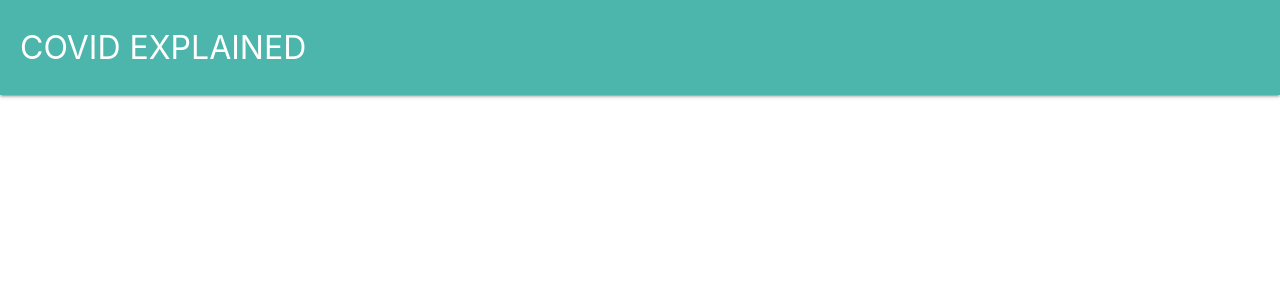
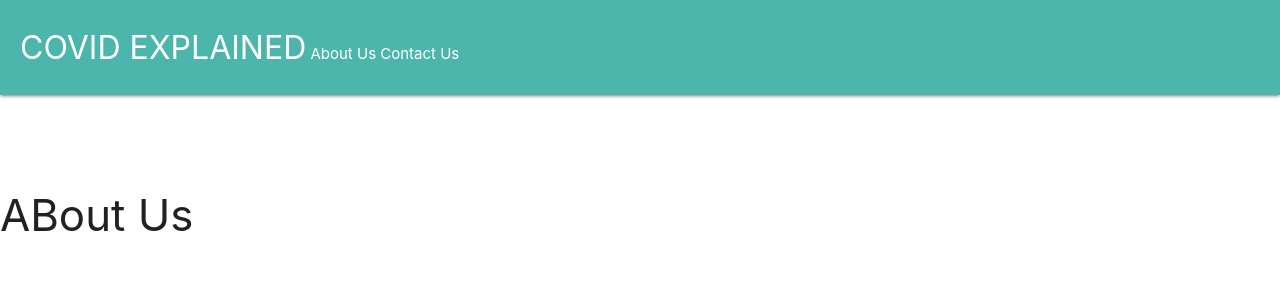
Before and after one commit to alexandreaco/covid-explained, a Vue app: page /#/about-us in a window 1280 px wide. Shown: the top 300 px of the page. Built offline with nearby package versions, Linux system fonts and the light colour scheme.

Commit message:
Add about and contact routes, links, and views.

```diff
--- /dev/null
+++ b/src/components/AboutUs.vue
@@ -0,0 +1,19 @@
+<template>
+  <div class="about-us">
+    <br />
+    <br />
+    <br />
+    <h3>ABout Us</h3>
+  </div>
+</template>
+
+<script>
+export default {
+  name: 'AboutUs',
+  data() {
+    return {};
+  },
+};
+</script>
+
+<style></style>
--- /dev/null
+++ b/src/components/ContactUs.vue
@@ -0,0 +1,19 @@
+<template>
+  <div class="contact-us">
+    <br />
+    <br />
+    <br />
+    <h3>Contact Us</h3>
+  </div>
+</template>
+
+<script>
+export default {
+  name: 'ContactUs',
+  data() {
+    return {};
+  },
+};
+</script>
+
+<style></style>
--- a/src/components/NavBar.vue
+++ b/src/components/NavBar.vue
@@ -2,14 +2,15 @@
   <div class="navbar">
     <nav class="nav-extended teal lighten-2">
       <div class="nav-content">
-        <router-link to="">
+        <router-link :to="{ name: 'Home' }">
           <span class="nav-title">COVID EXPLAINED</span>
         </router-link>
-        <!-- <a href="" class="btn-floating btn-large halfway-fab blue">
-          <router-link to="">
-            <i class="material-icons">add</i>
-          </router-link>
-        </a> -->
+        <router-link :to="{ name: 'AboutUs' }">
+          About Us
+        </router-link>
+        <router-link :to="{ name: 'ContactUs' }">
+          Contact Us
+        </router-link>
       </div>
     </nav>
   </div>
--- a/src/router/index.js
+++ b/src/router/index.js
@@ -2,6 +2,8 @@ import Vue from 'vue';
 import Router from 'vue-router';
 import Post from '@/components/Post';
 import Home from '@/components/Home';
+import AboutUs from '@/components/AboutUs';
+import ContactUs from '@/components/ContactUs';
 
 Vue.use(Router);
 
@@ -13,6 +15,16 @@ export default new Router({
       component: Home,
     },
     {
+      path: '/about-us',
+      name: 'AboutUs',
+      component: AboutUs,
+    },
+    {
+      path: '/contact-us',
+      name: 'ContactUs',
+      component: ContactUs,
+    },
+    {
       path: '/post/:postId',
       name: 'Post',
       component: Post,
```
